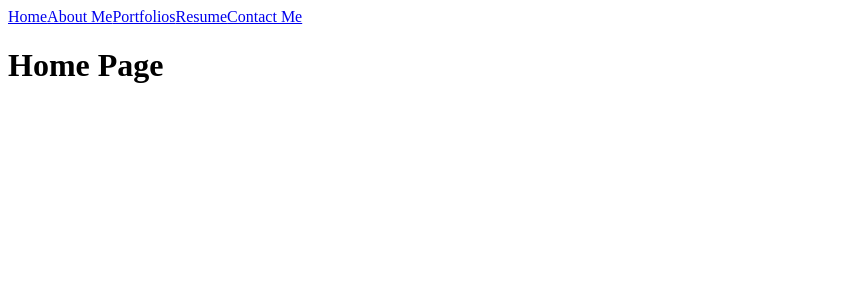
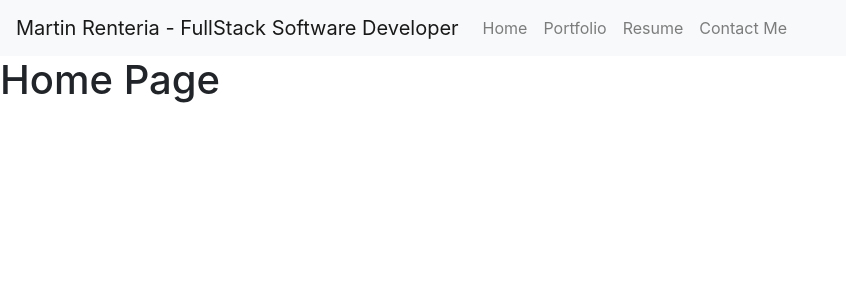
Before and after one commit to MartinRenteria/React-Portfolio, a React (Create React App) app: page / in a window 1280 px wide. Shown: the top 300 px of the page, without its empty margins (0-846 px from the left). Built offline with nearby package versions, Linux system fonts and the light colour scheme.

Commit message:
Added Navbar

```diff
--- a/src/App.js
+++ b/src/App.js
@@ -1,5 +1,6 @@
 import React from 'react';
 import { BrowserRouter, Route, Switch } from 'react-router-dom';
+import 'bootstrap/dist/css/bootstrap.min.css';
 import Home from "./components/Home";
 import About from "./components/About";
 import Portfolio from "./components/Portfolio";
@@ -18,7 +19,7 @@
                  <Route component={About} path='/about' />
                  <Route component={Portfolio} path='/portfolio' />
                  <Route component={Resume} path='/resume' />
-                 <Route component={ContactMe} href='/contactme' />
+                 <Route component={ContactMe} path='/contactme' />
                 </Switch>
             </BrowserRouter>
         )
--- a/src/components/Navbar.js
+++ b/src/components/Navbar.js
@@ -1,28 +1,23 @@
 import React from 'react';
-import { NavLink } from 'react-router-dom';
+import Navbar from 'react-bootstrap/Navbar';
+import Nav from 'react-bootstrap/Nav';
 
-export default function Navbar() {
-    return (
-        <header>
-            <div>
-                <nav>
-                    <NavLink to="/" exact>
-                        Home
-                    </NavLink>
-                    <NavLink to="about">
-                        About Me
-                    </NavLink>
-                    <NavLink to="portfolio">
-                        Portfolios
-                    </NavLink>
-                    <NavLink to="">
-                        Resume
-                    </NavLink>
-                    <NavLink to="contactme">
-                        Contact Me
-                    </NavLink>
-                </nav>
-            </div>
-        </header>
+
+        function Navi() {
+            return (
+        <Navbar bg="light" expand="lg">
+          <Navbar.Brand href="/Home">Martin Renteria - FullStack Software Developer</Navbar.Brand>
+          <Navbar.Toggle aria-controls="basic-navbar-nav" />
+          <Navbar.Collapse id="basic-navbar-nav">
+            <Nav className="mr-auto">
+              <Nav.Link href="Home">Home</Nav.Link>
+              <Nav.Link href="Portfolio">Portfolio</Nav.Link>
+              <Nav.Link href="">Resume</Nav.Link>
+              <Nav.Link href="ContactMe">Contact Me</Nav.Link>
+            </Nav>
+          </Navbar.Collapse>
+        </Navbar>
         )
 }
+
+export default Navi;
--- a/src/index.js
+++ b/src/index.js
@@ -1,6 +1,7 @@
 import React from 'react';
 import ReactDOM from 'react-dom';
 import App from './App';
+import 'bootstrap/dist/css/bootstrap.min.css';
 
 const reactContentRoot = document.getElementById('root')
 
```
